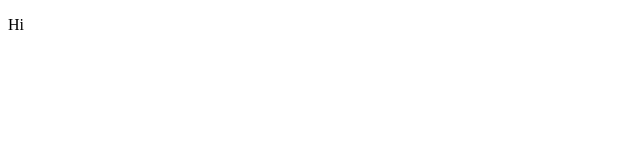
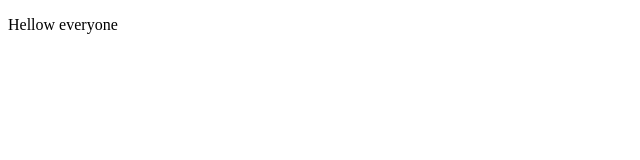
Before and after one commit to SnekaR183/test, a plain HTML site: page index.html in a window 1280 px wide. Shown: the whole page, without its empty margins (0-640 px from the left). Drawn offline with Linux system fonts and the light colour scheme.

Commit message:
Update index.html

```diff
--- a/index.html
+++ b/index.html
@@ -6,6 +6,6 @@
     <title>Document</title>
 </head>
 <body>
-    <p>Hi</p>
+    <p>Hellow everyone</p>
 </body>
 </html>
```
